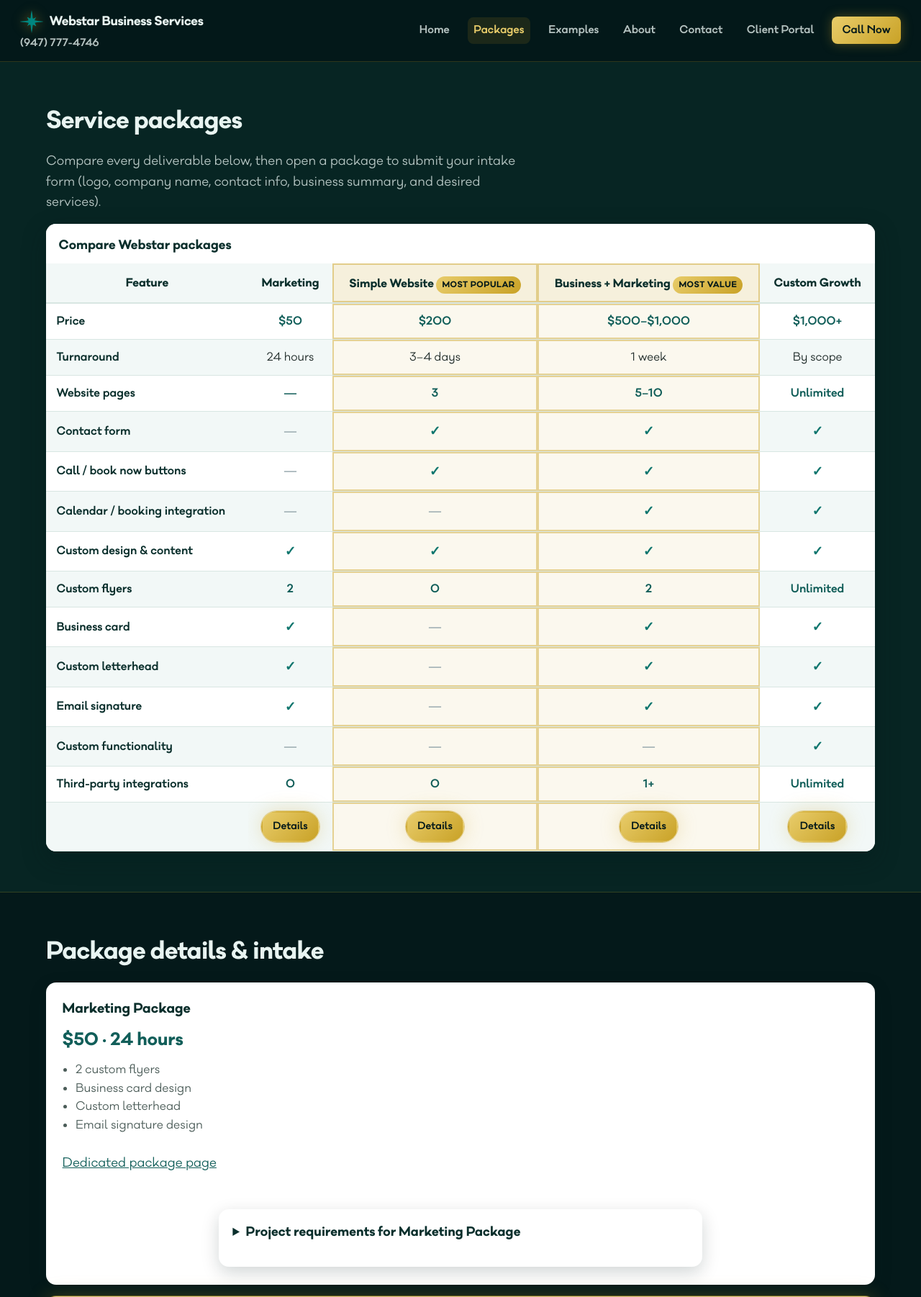
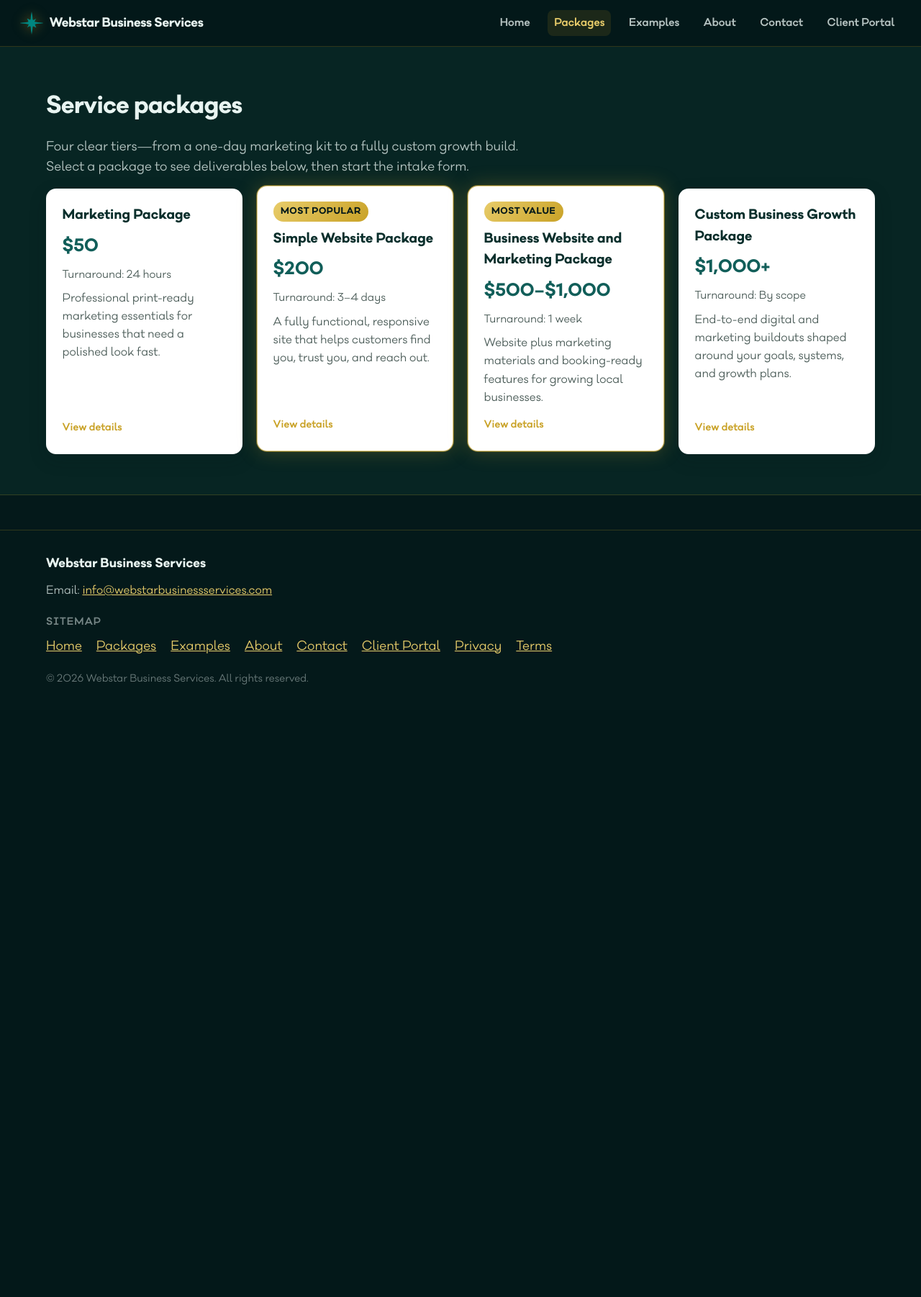
Before and after one commit to imcdon/webstar, a PHP site: page /packages.php in a window 1280 px wide. Shown: the top 1802 px of the page at 72% size. After the commit the page ends 951 px from the top, so only its background shows below. Run offline with PHP 8.4, Linux system fonts and the light colour scheme.

Commit message:
Remove business phone from site; redesign packages page expand panel.
Drop tel links and Call Now CTAs in favor of Contact/email. Packages open a detail block under the card grid.

Co-authored-by: Cursor <cursoragent@cursor.com>

```diff
--- a/about.php
+++ b/about.php
@@ -28,7 +28,7 @@ include __DIR__ . '/library/layout-start.php';
             </div>
             <div class="hero__actions about-panel__actions">
                 <a class="home-section__btn home-section__btn--primary" href="contact.php">Contact</a>
-                <a class="home-section__btn home-section__btn--secondary" href="tel:<?php echo webstar_h($config['phone_tel']); ?>">Call <?php echo webstar_h($config['phone_display']); ?></a>
+                <a class="home-section__btn home-section__btn--secondary" href="packages.php">View packages</a>
             </div>
         </div>
     </div>
--- a/index.php
+++ b/index.php
@@ -11,7 +11,6 @@ $jsonLd = json_encode([
     '@type' => 'ProfessionalService',
     'name' => $config['business_name'],
     'url' => webstar_absolute_url('index.php'),
-    'telephone' => '+1-' . $config['phone_tel'],
     'email' => $config['email'],
     'areaServed' => $config['service_area'],
 ], JSON_UNESCAPED_SLASHES | JSON_UNESCAPED_UNICODE);
@@ -23,7 +22,7 @@ include __DIR__ . '/library/layout-start.php';
     <p class="hero__lead">Ditch high-cost, subscription based, theme-based websites and marketing packages. Own your domain, your hosting, and get custom products without the custom cost.</p>
     <div class="hero__actions">
         <a class="home-section__btn home-section__btn--primary" href="packages.php">View packages</a>
-        <a class="home-section__btn home-section__btn--secondary" href="tel:<?php echo webstar_h($config['phone_tel']); ?>">Call now</a>
+        <a class="home-section__btn home-section__btn--secondary" href="contact.php">Contact</a>
     </div>
 </section>
 
@@ -78,7 +77,7 @@ include __DIR__ . '/library/layout-start.php';
     <p>Ready to start? Talk to Ian or submit an intake form.</p>
     <div class="hero__actions">
         <a class="home-section__btn home-section__btn--primary" href="contact.php">Contact</a>
-        <a class="home-section__btn home-section__btn--secondary" href="tel:<?php echo webstar_h($config['phone_tel']); ?>">Call</a>
+        <a class="home-section__btn home-section__btn--secondary" href="packages.php">View packages</a>
     </div>
 </div>
 <?php include __DIR__ . '/library/layout-end.php'; ?>
--- a/library/footer.php
+++ b/library/footer.php
@@ -5,7 +5,6 @@ $config = webstar_config();
     <div class="site-footer__inner">
         <p class="site-footer__brand"><?php echo webstar_h($config['business_name']); ?></p>
         <p class="site-footer__contact">Email: <a href="mailto:<?php echo webstar_h($config['email']); ?>" class="site-footer__link"><?php echo webstar_h($config['email']); ?></a></p>
-        <p class="site-footer__contact">Phone: <a href="tel:<?php echo webstar_h($config['phone_tel']); ?>" class="site-footer__link"><?php echo webstar_h($config['phone_display']); ?></a></p>
         <nav class="site-footer__sitemap" aria-label="Footer sitemap">
             <p class="site-footer__sitemap-title">Sitemap</p>
             <ul class="site-footer__sitemap-list">
--- a/library/header.php
+++ b/library/header.php
@@ -14,7 +14,6 @@ $navItems = [
     ['id' => 'about', 'label' => 'About', 'href' => webstar_url('about.php')],
     ['id' => 'contact', 'label' => 'Contact', 'href' => webstar_url('contact.php')],
     ['id' => 'portal', 'label' => 'Client Portal', 'href' => webstar_url('portal/')],
-    ['id' => 'book', 'label' => 'Call Now', 'href' => 'tel:' . $config['phone_tel']],
 ];
 $headerClass = 'site-header';
 if ($headerVariant === 'landing') {
@@ -27,7 +26,6 @@ if ($headerVariant === 'landing') {
             <img src="<?php echo webstar_h(webstar_url('assets/images/star-icon-teal.png')); ?>" alt="" class="site-header__logo-mark" width="28" height="28">
             <span><?php echo webstar_h($config['business_name']); ?></span>
         </a>
-        <a href="tel:<?php echo webstar_h($config['phone_tel']); ?>" class="site-header__phone"><?php echo webstar_h($config['phone_display']); ?></a>
     </div>
     <button type="button" class="site-header__menu-toggle" aria-expanded="false" aria-controls="site-nav" aria-label="Open menu">
         <span class="site-header__menu-bar" aria-hidden="true"></span>
@@ -40,9 +38,6 @@ if ($headerVariant === 'landing') {
                 <?php
                 $isActive = $currentPage === $item['id'];
                 $linkClass = 'site-header__nav-link';
-                if ($item['id'] === 'book') {
-                    $linkClass .= ' site-header__nav-link--cta';
-                }
                 if ($isActive) {
                     $linkClass .= ' is-active';
                 }
--- a/library/package-intake-form.php
+++ b/library/package-intake-form.php
@@ -31,7 +31,7 @@ $formId = 'intake-' . preg_replace('/[^a-z0-9-]+/i', '-', $packageSlug);
                 <p>Please check the following and try again:</p>
                 <ul class="schedule-message__list"><?php foreach ($validationFields as $label) : ?><li><?php echo webstar_h($label); ?></li><?php endforeach; ?></ul>
             <?php elseif ($reason === 'config') : ?>
-                <p>Form delivery is not configured yet. Please call <a href="tel:<?php echo webstar_h(webstar_config()['phone_tel']); ?>"><?php echo webstar_h(webstar_config()['phone_display']); ?></a> or email <?php echo webstar_h(webstar_config()['email']); ?>.</p>
+                <p>Form delivery is not configured yet. Please email <?php echo webstar_h(webstar_config()['email']); ?>.</p>
             <?php else : ?>
                 <p>We could not send your request. Please try again or call us directly.</p>
             <?php endif; ?>
--- a/library/site-config.php
+++ b/library/site-config.php
@@ -5,8 +5,6 @@ declare(strict_types=1);
 return [
     'business_name' => 'Webstar Business Services',
     'domain' => 'webstarbusinessservices.com',
-    'phone_display' => '(947) 777-4746',
-    'phone_tel' => '9477774746',
     'email' => 'info@webstarbusinessservices.com',
     'service_area' => 'Metro Detroit and surrounding Michigan communities',
     'locality' => 'Metro Detroit',
--- a/library/styles.css
+++ b/library/styles.css
@@ -560,6 +560,91 @@ main {
 .package-card .home-section__btn {
     margin-top: auto;
     align-self: flex-start;
+}
+
+.package-card--selectable {
+    width: 100%;
+    margin: 0;
+    font: inherit;
+    text-align: left;
+    cursor: pointer;
+    appearance: none;
+    -webkit-appearance: none;
+}
+
+.package-card--selectable:focus-visible {
+    outline: 2px solid var(--gold-500);
+    outline-offset: 3px;
+}
+
+.package-card--selectable.is-selected {
+    box-shadow: var(--shadow-glow);
+    border-color: rgba(201, 162, 39, 0.65);
+    transform: translateY(-3px);
+}
+
+.package-card__hint {
+    margin-top: auto;
+    padding-top: 0.35rem;
+    font-size: 0.85rem;
+    font-weight: 600;
+    color: var(--gold-500);
+}
+
+.package-detail {
+    margin-top: 1.5rem;
+    background: var(--panel);
+    color: var(--ink);
+    border: 1px solid rgba(201, 162, 39, 0.35);
+    border-radius: var(--radius);
+    box-shadow: var(--shadow-soft);
+}
+
+.package-detail__inner {
+    padding: 1.5rem 1.5rem 1.65rem;
+    display: flex;
+    flex-direction: column;
+    gap: 0.45rem;
+}
+
+.package-detail__title {
+    margin: 0;
+    font-size: clamp(1.25rem, 2.5vw, 1.55rem);
+    font-weight: 700;
+    color: var(--teal-950);
+}
+
+.package-detail__price {
+    margin: 0;
+    font-size: 1.45rem;
+    font-weight: 700;
+    color: var(--teal-800);
+}
+
+.package-detail__meta {
+    margin: 0 0 0.35rem;
+    font-size: 0.95rem;
+    color: var(--ink-muted);
+}
+
+.package-detail__list-title {
+    margin: 0.5rem 0 0;
+    font-size: 0.85rem;
+    font-weight: 700;
+    letter-spacing: 0.04em;
+    text-transform: uppercase;
+    color: var(--teal-800);
+}
+
+.package-detail .package-card__list {
+    margin-top: 0.15rem;
+}
+
+.package-detail__actions {
+    display: flex;
+    flex-wrap: wrap;
+    gap: 0.65rem;
+    margin-top: 0.85rem;
 }
 
 .package-page {
--- a/package.php
+++ b/package.php
@@ -35,9 +35,9 @@ include __DIR__ . '/library/layout-start.php';
         <ul class="package-card__list"><?php foreach ($package['includes'] as $item) : ?><li><?php echo webstar_h($item); ?></li><?php endforeach; ?></ul>
         <div class="hero__actions" style="justify-content:flex-start;margin-top:1rem;">
             <a class="home-section__btn home-section__btn--primary" href="#intake-<?php echo webstar_h($packageSlug); ?>">Start intake form</a>
-            <a class="home-section__btn home-section__btn--secondary" href="tel:<?php echo webstar_h(webstar_config()['phone_tel']); ?>">Call now</a>
+            <a class="home-section__btn home-section__btn--secondary" href="contact.php">Contact</a>
         </div>
-        <p class="package-page__compare"><a href="packages.php#compare">Compare all packages</a></p>
+        <p class="package-page__compare"><a href="packages.php">Back to all packages</a></p>
     </div>
     <?php include __DIR__ . '/library/package-intake-form.php'; ?>
 </section>
--- a/packages.php
+++ b/packages.php
@@ -5,42 +5,64 @@ $currentPage = 'packages';
 $pageTitle = 'Service Packages — Webstar Business Services';
 $pageDescription = 'Marketing, website, and custom growth packages with clear pricing and turnaround times.';
 $canonicalPath = 'packages.php';
-$intakeStatus = isset($_GET['intake_status']) ? (string) $_GET['intake_status'] : '';
-$intakeReason = isset($_GET['intake_reason']) ? (string) $_GET['intake_reason'] : '';
-$intakeFields = isset($_GET['intake_fields']) ? (string) $_GET['intake_fields'] : '';
+$packages = webstar_packages();
 include __DIR__ . '/library/layout-start.php';
 ?>
-<section class="home-section home-section--night" id="compare">
+<section class="home-section home-section--night" id="packages">
     <div class="home-section__inner">
         <h1 class="home-section__heading">Service packages</h1>
-        <p class="home-section__textbox">Compare every deliverable below, then open a package to submit your intake form (logo, company name, contact info, business summary, and desired services).</p>
-        <?php include __DIR__ . '/library/package-comparison.php'; ?>
-    </div>
-</section>
+        <p class="home-section__textbox">Four clear tiers—from a one-day marketing kit to a fully custom growth build. Select a package to see deliverables below, then start the intake form.</p>
 
-<section class="home-section home-section--deep">
-    <div class="home-section__inner">
-        <h2 class="home-section__heading">Package details &amp; intake</h2>
-        <?php foreach (webstar_packages() as $pkg) :
+        <div class="package-grid" role="list">
+            <?php foreach ($packages as $pkg) :
                 $featured = ($pkg['badge'] ?? '') !== '';
-            $cardClass = 'package-card' . ($featured ? ' package-card--featured' : '');
+                $cardClass = 'package-card package-card--selectable' . ($featured ? ' package-card--featured' : '');
+                $includesJson = htmlspecialchars(json_encode(array_values($pkg['includes']), JSON_UNESCAPED_UNICODE), ENT_QUOTES, 'UTF-8');
                 ?>
-            <article class="<?php echo webstar_h($cardClass); ?>" style="margin-bottom:1.25rem;">
+                <button
+                    type="button"
+                    class="<?php echo webstar_h($cardClass); ?>"
+                    role="listitem"
+                    data-package-select
+                    data-slug="<?php echo webstar_h($pkg['slug']); ?>"
+                    data-title="<?php echo webstar_h($pkg['title']); ?>"
+                    data-price="<?php echo webstar_h($pkg['price']); ?>"
+                    data-turnaround="<?php echo webstar_h($pkg['turnaround']); ?>"
+                    data-includes="<?php echo $includesJson; ?>"
+                    aria-expanded="false"
+                    aria-controls="package-detail"
+                >
                     <?php if ($featured) : ?>
                         <span class="package-card__badge"><?php echo webstar_h((string) $pkg['badge']); ?></span>
                     <?php endif; ?>
                     <h2 class="package-card__title"><?php echo webstar_h($pkg['title']); ?></h2>
-                <p class="package-card__price"><?php echo webstar_h($pkg['price']); ?> · <?php echo webstar_h($pkg['turnaround']); ?></p>
-                <ul class="package-card__list"><?php foreach ($pkg['includes'] as $item) : ?><li><?php echo webstar_h($item); ?></li><?php endforeach; ?></ul>
-                <p><a href="package.php?slug=<?php echo webstar_h($pkg['slug']); ?>">Dedicated package page</a></p>
-                <?php
-                $packageSlug = $pkg['slug'];
-                $packageTitle = $pkg['title'];
-                $intakeRedirect = 'packages.php';
-                include __DIR__ . '/library/package-intake-form.php';
-                ?>
-            </article>
+                    <p class="package-card__price"><?php echo webstar_h($pkg['price']); ?></p>
+                    <p class="package-card__meta">Turnaround: <?php echo webstar_h($pkg['turnaround']); ?></p>
+                    <p class="package-card__summary"><?php echo webstar_h($pkg['summary']); ?></p>
+                    <span class="package-card__hint">View details</span>
+                </button>
             <?php endforeach; ?>
+        </div>
+
+        <div
+            id="package-detail"
+            class="package-detail"
+            hidden
+            data-package-detail
+            aria-live="polite"
+        >
+            <div class="package-detail__inner">
+                <h2 class="package-detail__title" data-detail-title></h2>
+                <p class="package-detail__price" data-detail-price></p>
+                <p class="package-detail__meta" data-detail-turnaround></p>
+                <h3 class="package-detail__list-title">Deliverables</h3>
+                <ul class="package-card__list" data-detail-includes></ul>
+                <div class="package-detail__actions">
+                    <a class="home-section__btn home-section__btn--primary" data-detail-intake href="#">Start intake</a>
+                    <a class="home-section__btn home-section__btn--secondary" href="contact.php">Contact</a>
+                </div>
+            </div>
+        </div>
     </div>
 </section>
 <?php include __DIR__ . '/library/layout-end.php'; ?>
```
Also changed, not shown: contact.php (+3 -10 lines), scripts/scripts.js (+62 -0 lines). Lines whose indentation alone changed are shown as unchanged.
